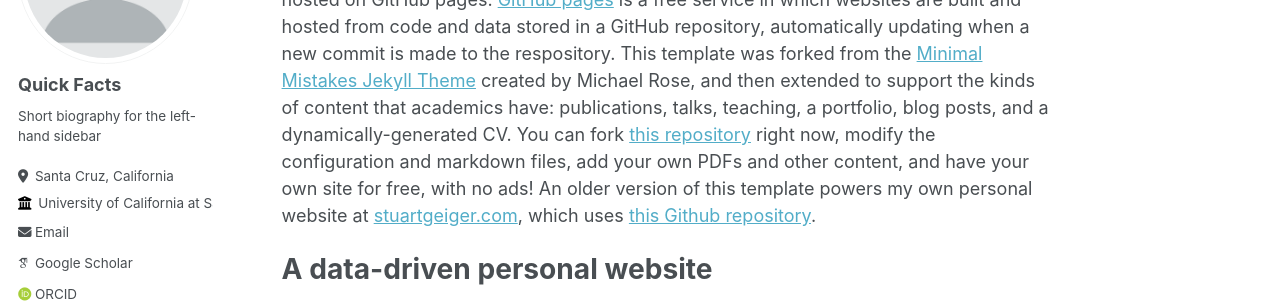
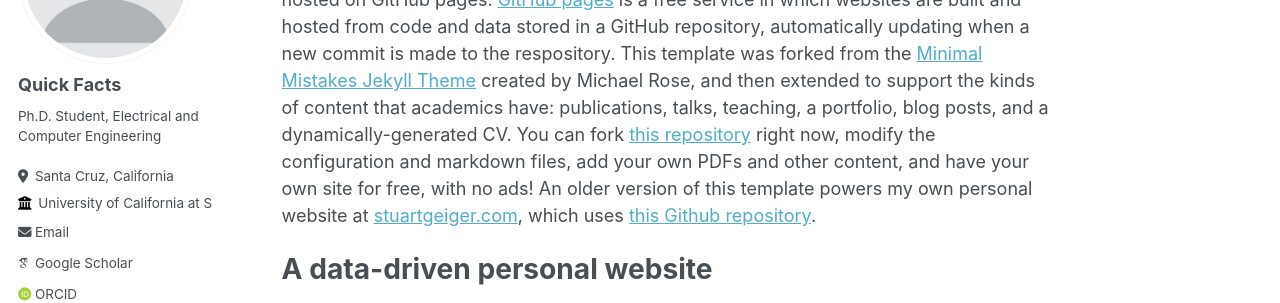
Before and after one commit to MorganMasters/MorganMasters.github.io, a Jekyll site: the page built from _pages/about.md, in a window 1280 px wide. Shown: the part 217-520 px from the top of the page. Built offline with Jekyll 4.4.1, drawn with Linux system fonts in a browser that asks for light colours; some web fonts are replaced.

Commit message:
Update _config.yml

```diff
--- a/_config.yml
+++ b/_config.yml
@@ -24,7 +24,7 @@ author:
   avatar           : "profile.png"
   name             : "Quick Facts"
   pronouns         : # example: "she/her"
-  bio              : "Short biography for the left-hand sidebar"
+  bio              : "Ph.D. Student, Electrical and Computer Engineering"
   location         : "Santa Cruz, California"
   employer         : "University of California at Santa Cruz"
   uri              : # URL
```
